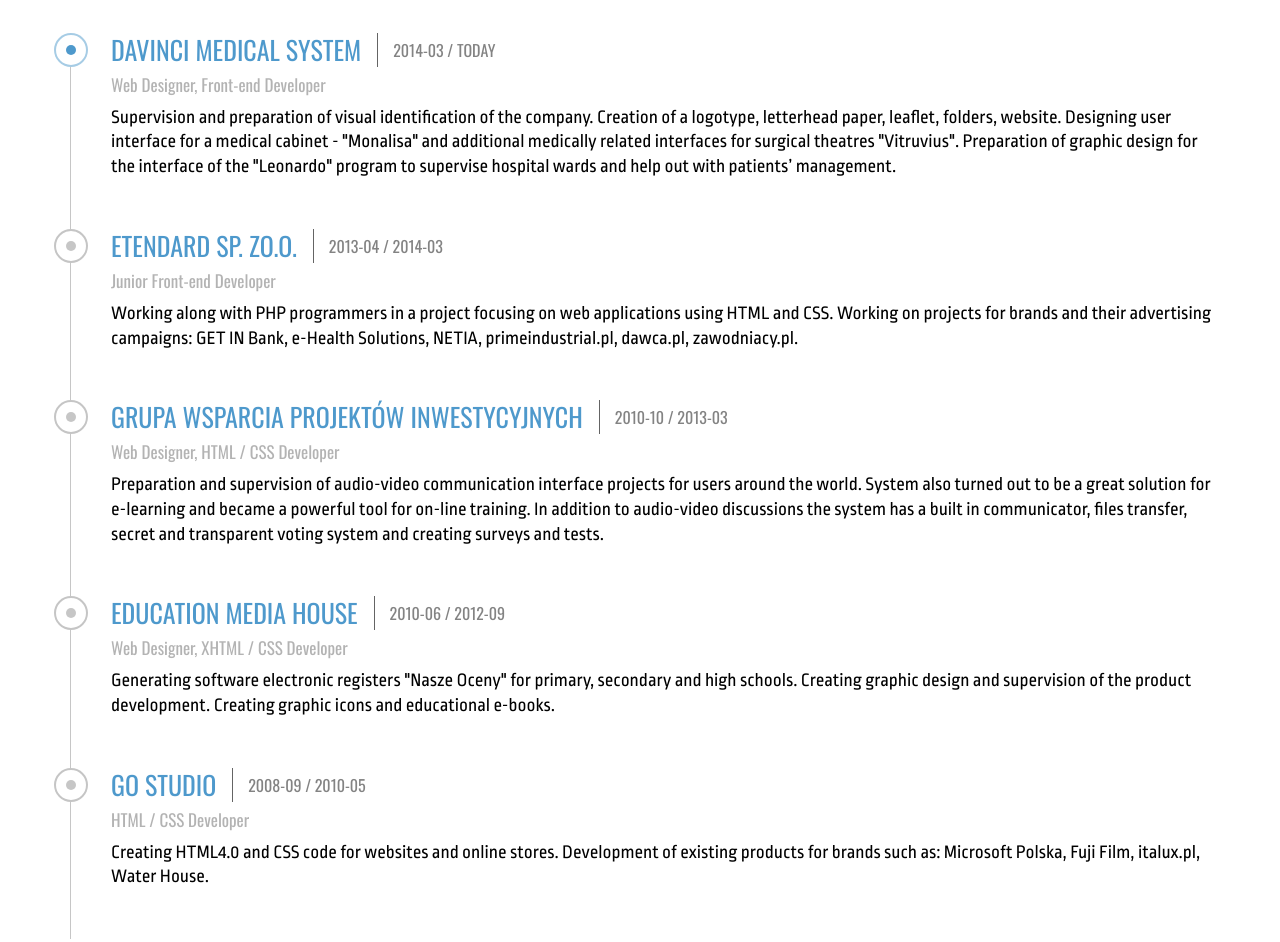
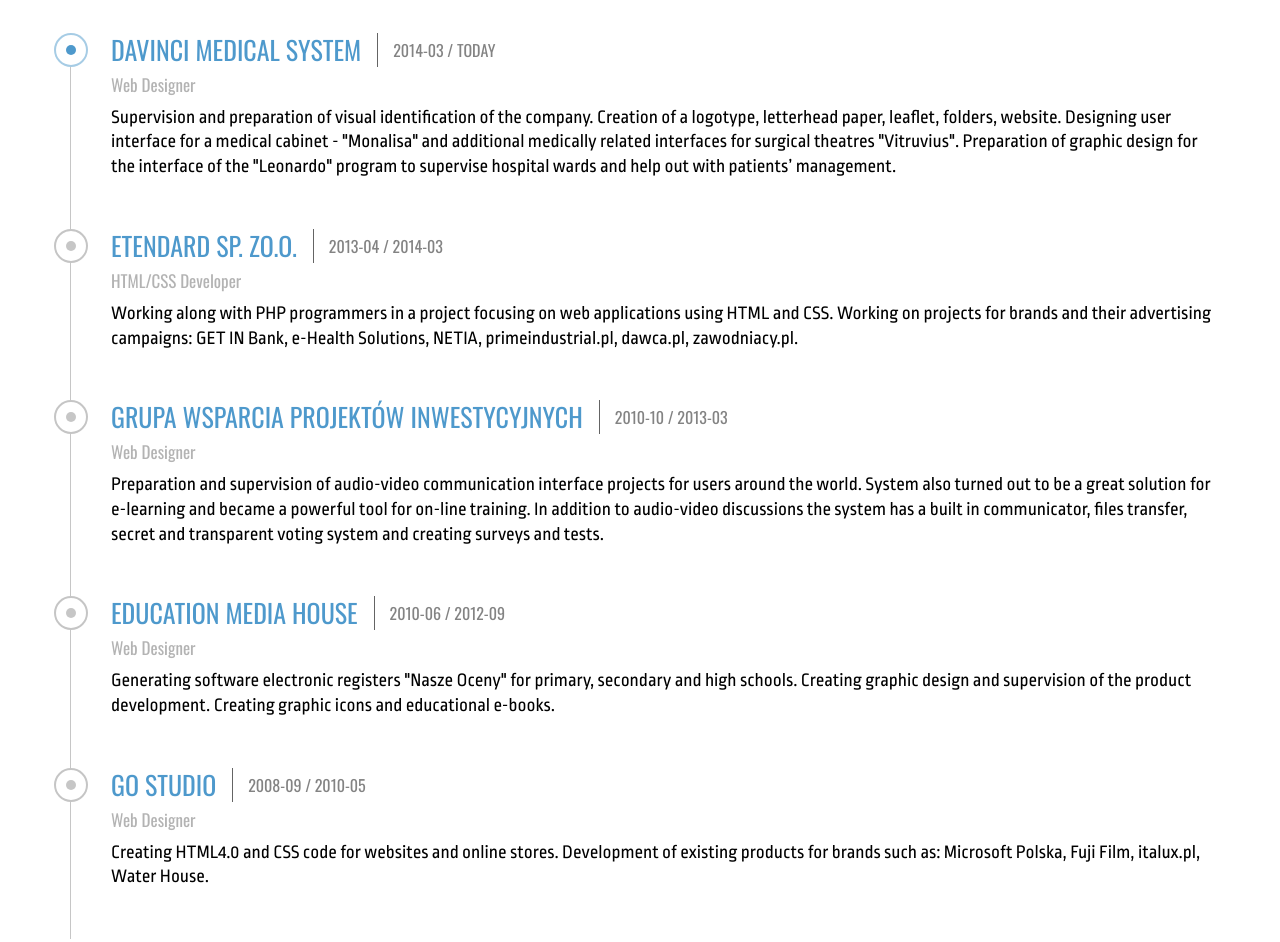
Before and after one commit to marbogucki/marbogucki.github.io, a plain HTML site: page index.html in a window 1280 px wide. Shown: the part 1800-2742 px from the top of the page. Drawn offline with nearby package versions, Linux system fonts and the light colour scheme; some packages are replaced by stand-ins of ours.

Commit message:
update index

```diff
--- a/index.html
+++ b/index.html
@@ -78,7 +78,7 @@
                 <h3 class="company">DaVinci Medical System <span class="date-work"><i class="fa fa-calendar" aria-hidden="true"></i> 2014-03 / <span data-lang="now">today</span></span></h3>
                 <span class="start-work"></span>
                 <h4 class="position">
-                    Web Designer, Front-end Developer
+                    Web Designer
                 </h4>
                 <p class="desc" data-lang="work_01">Supervision and preparation of visual identification of the company. Creation of a logotype, letterhead paper, leaflet, folders, website. Designing user interface for a medical cabinet - "Monalisa" and additional medically related interfaces for surgical theatres "Vitruvius". Preparation of graphic design for the interface of the "Leonardo" program to supervise hospital wards and help out with patients’ management.</p>
             </article>
@@ -86,28 +86,28 @@
             <article class="experience-box">
                 <h3 class="company">Etendard Sp. zo.o. <span class="date-work"><i class="fa fa-calendar" aria-hidden="true"></i> 2013-04 / 2014-03</span></h3>
                 <span class="start-work"></span>
-                <h4 class="position">Junior Front-end Developer</h4>
+                <h4 class="position">HTML/CSS Developer</h4>
                 <p class="desc" data-lang="work_02">Working along with PHP programmers in a project focusing on web applications using HTML and CSS. Working on projects for brands and their advertising campaigns: GET IN Bank, e-Health Solutions, NETIA, primeindustrial.pl, dawca.pl, zawodniacy.pl.</p>
             </article>
 
             <article class="experience-box">
                 <h3 class="company">Grupa Wsparcia Projektów Inwestycyjnych <span class="date-work"><i class="fa fa-calendar" aria-hidden="true"></i> 2010-10 / 2013-03</span></h3>
                 <span class="start-work"></span>
-                <h4 class="position">Web Designer, HTML / CSS Developer</h4>
+                <h4 class="position">Web Designer</h4>
                 <p class="desc" data-lang="work_03">Preparation and supervision of audio-video communication interface projects for users around the world. System also turned out to be a great solution for e-learning and became a powerful tool for on-line training. In addition to audio-video discussions the system has a built in communicator, files transfer, secret and transparent voting system and creating surveys and tests.</p>
             </article>
 
             <article class="experience-box">
                 <h3 class="company">Education Media House <span class="date-work"><i class="fa fa-calendar" aria-hidden="true"></i> 2010-06 / 2012-09</span></h3>
                 <span class="start-work"></span>
-                <h4 class="position">Web Designer, XHTML / CSS Developer</h4>
+                <h4 class="position">Web Designer</h4>
                 <p class="desc" data-lang="work_04">Generating software electronic registers "Nasze Oceny" for primary, secondary and high schools. Creating graphic design and supervision of the product development. Creating graphic icons and educational e-books.</p>
             </article>
 
             <article class="experience-box">
                 <h3 class="company">Go Studio <span class="date-work"><i class="fa fa-calendar" aria-hidden="true"></i> 2008-09 / 2010-05</span></h3>
                 <span class="start-work"></span>
-                <h4 class="position">HTML / CSS Developer</h4>
+                <h4 class="position">Web Designer</h4>
                 <p class="desc" data-lang="work_05">Creating HTML4.0 and CSS code for websites and online stores. Development of existing products for brands such as: Microsoft Polska, Fuji Film, italux.pl, Water House.</p>
             </article>
         </div>
```
